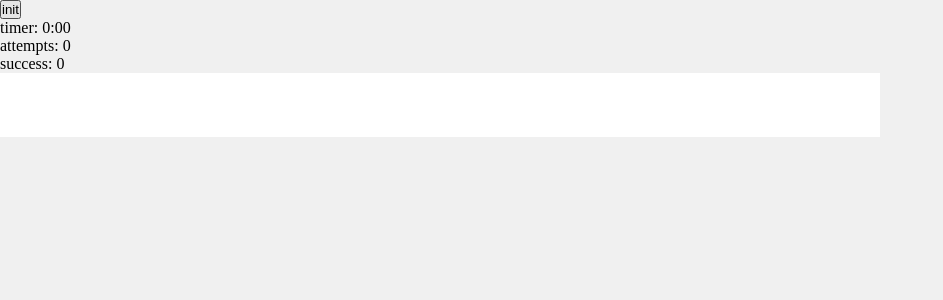
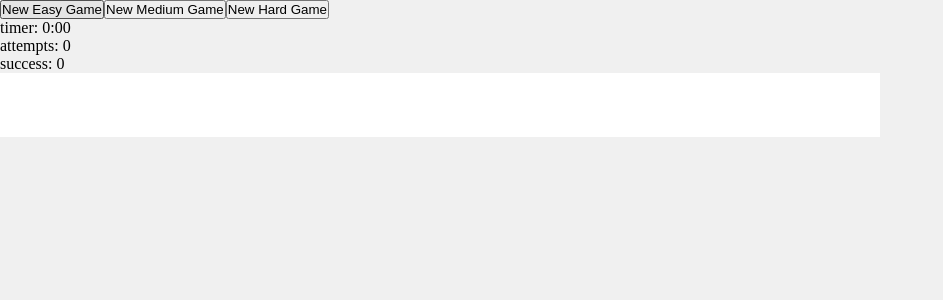
Before and after one commit to S-404/memory-game, a React (Create React App) app: page / in a window 1280 px wide. Shown: the top 300 px of the page, without its empty margins (0-943 px from the left). Built offline with nearby package versions, Linux system fonts and the light colour scheme.

Commit message:
init Menu

```diff
--- a/src/App.js
+++ b/src/App.js
@@ -1,16 +1,13 @@
 import './App.css';
 import Desktop from "./components/desktop/Desktop";
-import CardsController from "./store/CardsController";
 import Counter from "./components/counter/Counter";
+import Menu from "./components/menu/Menu";
 
 function App() {
-    const {initCards} = CardsController
-    const onClickButton = () =>{
-        initCards(8)
-    }
+
     return (
         <div className="App">
-            <button onClick={onClickButton}>init</button>
+            <Menu/>
             <Counter/>
             <Desktop/>
         </div>
--- /dev/null
+++ b/src/components/menu/Menu.jsx
@@ -0,0 +1,23 @@
+import React from 'react';
+import CardsController from "../../store/CardsController";
+import {observer} from "mobx-react-lite";
+import CounterController from "../../store/CounterController";
+
+const Menu = observer(() => {
+    const {initCards, isCompleted} = CardsController
+    const {resetCounter} = CounterController
+    const onClickButton = (cardsQty) => {
+        resetCounter()
+        initCards(cardsQty)
+    }
+    return (
+        <div>
+            <button onClick={()=>onClickButton(4)}>New Easy Game</button>
+            <button onClick={()=>onClickButton(8)}>New Medium Game</button>
+            <button onClick={()=>onClickButton(12)}>New Hard Game</button>
+            {isCompleted ? 'Completed' : null}
+        </div>
+    );
+});
+
+export default Menu;
```
